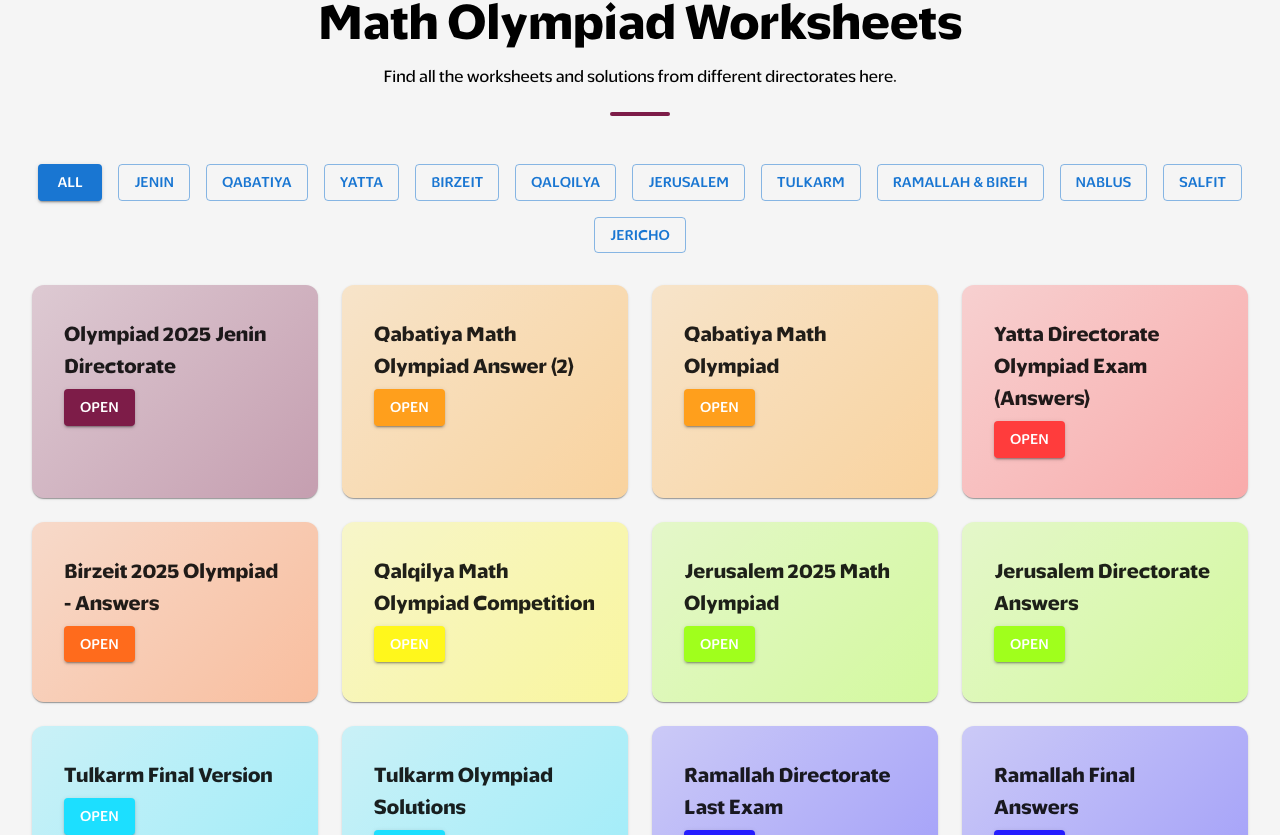
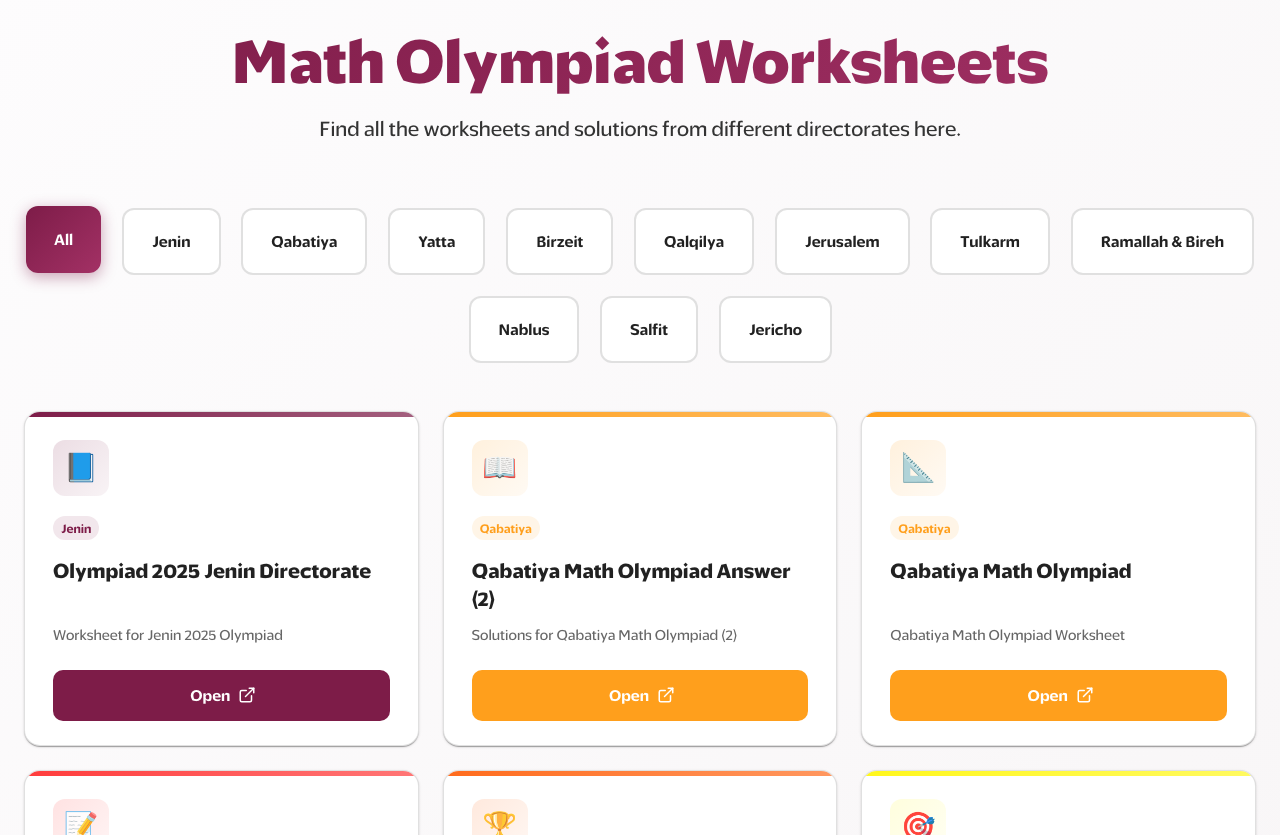
Before and after one commit to Graduation-Project-POM/FrontEnd-POM, a React (Vite) app: page /resources in a window 1280 px wide. Shown: the part 2545-3380 px from the top of the page. Built offline with nearby package versions, Linux system fonts and the light colour scheme.

Commit message:
refactor! refactor worksheet section

```diff
--- a/src/Components/ResourcesComponents/worksheets/worksheets.ts
+++ b/src/Components/ResourcesComponents/worksheets/worksheets.ts
@@ -1,20 +1,154 @@
-import type { SxProps, Theme } from "@mui/material";
+import { alpha } from "@mui/material";
+
+export const colors: Record<string, string> = {
+  Jenin: "#7D1C48",
+  Qabatiya: "#FF9F1C",
+  Yatta: "#FF3C3C",
+  Birzeit: "#FF6B1C",
+  Qalqilya: "#FFF71C",
+  Jerusalem: "#A0FF1C",
+  Tulkarm: "#1CDFFF",
+  RamallahBireh: "#241CFF",
+  Nablus: "#B71CFF",
+  Salfit: "#FF1CD9",
+  Jericho: "#FF1C27",
+};
 
 export const styles = {
-    container: { minHeight: "90vh", background: "#f5f5f5", p: 4 } as SxProps<Theme>,
-    heroWrapper: { textAlign: "center", mb: 6 } as SxProps<Theme>,
-    heroTitle: { fontWeight: "bold", mb: 2 } as SxProps<Theme>,
-    heroDesc: { maxWidth: 600, mx: "auto" } as SxProps<Theme>,
-    grid: { display: "grid", gap: 3, gridTemplateColumns: "repeat(auto-fit, minmax(280px, 1fr))", justifyContent: "center" } as SxProps<Theme>,
-    card: (color: string): SxProps<Theme> => ({
-        borderRadius: 3,
-        p: 2,
-        background: `linear-gradient(135deg, ${color}33, ${color}66)`,
-        "&:hover": { transform: "translateY(-5px)", boxShadow: "0px 10px 25px rgba(0,0,0,0.25)" },
-    }),
-    cardTitle: { fontWeight: "bold", mb: 1 } as SxProps<Theme>,
-    button: (color: string): SxProps<Theme> => ({
-        backgroundColor: color,
-        "&:hover": { filter: "brightness(1.1)" },
-    }),
+  page: (isRTL: boolean) => ({
+    minHeight: "100vh",
+    background: "linear-gradient(135deg, #fdfcfdff 0%, #f5f2f3ff 100%)",
+    py: 8,
+    direction: isRTL ? "rtl" : "ltr",
+  }),
+
+  heroTitle: {
+    fontWeight: 800,
+    mb: 2,
+    background: "linear-gradient(135deg, #7D1C48 0%, #a33165ff 100%)",
+    WebkitBackgroundClip: "text",
+    WebkitTextFillColor: "transparent",
+    backgroundClip: "text",
+  },
+
+  heroDesc: {
+    color: "#333",
+    maxWidth: 700,
+    mx: "auto",
+    fontWeight: 400,
+    lineHeight: 1.6,
+  },
+
+  filterChip: (active: boolean) => ({
+    px: 2,
+    py: 2.5,
+    height: "auto",
+    fontSize: "0.95rem",
+    fontWeight: 600,
+    borderRadius: 3,
+    transition: "all 0.3s ease",
+    ...(active
+      ? {
+          background: "linear-gradient(135deg, #7D1C48 0%, #a33165ff 100%)",
+          color: "white",
+          boxShadow: "0 4px 15px rgba(125, 28, 72, 0.4)",
+          transform: "translateY(-2px)",
+        }
+      : {
+          background: "white",
+          border: "2px solid",
+          borderColor: "divider",
+          "&:hover": {
+            borderColor: "#7D1C48",
+            transform: "translateY(-2px)",
+            boxShadow: "0 4px 12px rgba(0,0,0,0.1)",
+          },
+        }),
+  }),
+
+  card: (dir: string) => ({
+    position: "relative",
+    borderRadius: 4,
+    overflow: "hidden",
+    background: "white",
+    border: "1px solid",
+    borderColor: "divider",
+    transition: "all 0.4s cubic-bezier(0.4, 0, 0.2, 1)",
+    "&:hover": {
+      transform: "translateY(-8px)",
+      boxShadow: `0 12px 40px ${alpha(colors[dir], 0.25)}`,
+      borderColor: colors[dir],
+    },
+    "&::before": {
+      content: '""',
+      position: "absolute",
+      top: 0,
+      left: 0,
+      right: 0,
+      height: 5,
+      background: `linear-gradient(90deg, ${colors[dir]}, ${alpha(
+        colors[dir],
+        0.7
+      )})`,
+    },
+  }),
+
+  cardContent: {
+    p: 3.5,
+  },
+
+  iconBox: (dir: string) => ({
+    width: 56,
+    height: 56,
+    borderRadius: 3,
+    background: `linear-gradient(135deg, ${alpha(colors[dir], 0.15)}, ${alpha(
+      colors[dir],
+      0.05
+    )})`,
+    display: "flex",
+    alignItems: "center",
+    justifyContent: "center",
+    mb: 2.5,
+    fontSize: "1.75rem",
+  }),
+
+  directorateChip: (dir: string) => ({
+    mb: 2,
+    fontWeight: 600,
+    fontSize: "0.75rem",
+    background: alpha(colors[dir], 0.1),
+    color: colors[dir],
+    border: "none",
+  }),
+
+  title: {
+    fontWeight: 700,
+    mb: 1.5,
+    lineHeight: 1.4,
+    color: "text.primary",
+    minHeight: 56,
+  },
+
+  description: {
+    color: "text.secondary",
+    mb: 3,
+    lineHeight: 1.6,
+  },
+
+  button: (dir: string) => ({
+    py: 1.5,
+    borderRadius: 2.5,
+    fontWeight: 600,
+    fontSize: "0.95rem",
+    textTransform: "none",
+    background: colors[dir],
+    boxShadow: "none",
+    transition: "all 0.3s ease",
+    "&:hover": {
+      background: colors[dir],
+      filter: "brightness(1.1)",
+      boxShadow: `0 6px 20px ${alpha(colors[dir], 0.4)}`,
+      transform: "translateY(-2px)",
+    },
+  }),
 };
--- a/src/Components/ResourcesComponents/worksheets/worksheets.tsx
+++ b/src/Components/ResourcesComponents/worksheets/worksheets.tsx
@@ -1,222 +1,261 @@
-import { Box, Typography, Card, CardContent, Button } from "@mui/material";
-import { useState } from "react";
-import { useTranslation } from "react-i18next";
-import i18n from "../../../utils/i18n.ts";
-import { styles } from "./worksheets.ts";
+interface Worksheet {
+  title: string;
+  description: string;
+  link: string;
+  directorate: string;
+  color: string;
+  icon: string;
+}
 
-function Worksheets() {
-    const { t } = useTranslation();
-    const isRTL = i18n.language === "ar";
-    const [filter, setFilter] = useState("All");
-
-    const sheetsList = [
+const worksheets: Worksheet[] = [
   {
-            title: t("sheets.worksheets.jenin2025"),
-            description: t("sheets.desc.jenin2025"),
+    title: "sheets.worksheets.jenin2025",
+    description: "sheets.desc.jenin2025",
     link: "https://drive.google.com/file/d/12jc9IiI5QWN7rai_rfFgyhx-2omfzsVw/view?usp=drive_link",
     directorate: "Jenin",
     color: "#7D1C48",
-            icon: "📘"
+    icon: "📘",
   },
   {
-            title: t("sheets.worksheets.qabatiyaAnswers2"),
-            description: t("sheets.desc.qabatiyaAnswers2"),
+    title: "sheets.worksheets.qabatiyaAnswers2",
+    description: "sheets.desc.qabatiyaAnswers2",
     link: "https://drive.google.com/file/d/1Nevq_VQueKyQiija0VAKfgZg2t5yyMHZ/view?usp=drive_link",
     directorate: "Qabatiya",
     color: "#FF9F1C",
-            icon: "📖"
+    icon: "📖",
   },
   {
-            title: t("sheets.worksheets.qabatiyaMath"),
-            description: t("sheets.desc.qabatiyaMath"),
+    title: "sheets.worksheets.qabatiyaMath",
+    description: "sheets.desc.qabatiyaMath",
     link: "https://drive.google.com/file/d/1LBgavGJUy9rTiNq65APpCvPowhLLYwnA/view?usp=drive_link",
     directorate: "Qabatiya",
     color: "#6C4859",
-            icon: "📐"
+    icon: "📐",
   },
   {
-            title: t("sheets.worksheets.yattaExam"),
-            description: t("sheets.desc.yattaExam"),
+    title: "sheets.worksheets.yattaExam",
+    description: "sheets.desc.yattaExam",
     link: "https://drive.google.com/file/d/1jZoyfIEa_qTY6EYaCBkYxqvNXyRUzeXq/view?usp=drive_link",
     directorate: "Yatta",
     color: "#FF3C3C",
-            icon: "📝"
+    icon: "📝",
   },
   {
-            title: t("sheets.worksheets.birzeit2025"),
-            description: t("sheets.desc.birzeit2025"),
+    title: "sheets.worksheets.birzeit2025",
+    description: "sheets.desc.birzeit2025",
     link: "https://drive.google.com/file/d/1L5tm7mpicaaw_JS7gZIhOmc-fUFJMdmO/view?usp=drive_link",
     directorate: "Birzeit",
     color: "#FF6B1C",
-            icon: "🏆"
+    icon: "🏆",
   },
   {
-            title: t("sheets.worksheets.qalqilyaCompetition"),
-            description: t("sheets.desc.qalqilyaCompetition"),
+    title: "sheets.worksheets.qalqilyaCompetition",
+    description: "sheets.desc.qalqilyaCompetition",
     link: "https://drive.google.com/file/d/1sTHWPPSovFOXHCULKp62Ak_shSoDGDXX/view?usp=drive_link",
     directorate: "Qalqilya",
     color: "#FFF71C",
-            icon: "🎯"
+    icon: "🎯",
   },
   {
-            title: t("sheets.worksheets.jerusalem2025"),
-            description: t("sheets.desc.jerusalem2025"),
+    title: "sheets.worksheets.jerusalem2025",
+    description: "sheets.desc.jerusalem2025",
     link: "https://drive.google.com/file/d/1o3p185eQ-6CWho51g3H3al5Hq5watSpR/view?usp=drive_link",
     directorate: "Jerusalem",
     color: "#A0FF1C",
-            icon: "📘"
+    icon: "📘",
   },
   {
-            title: t("sheets.worksheets.jerusalemAnswers"),
-            description: t("sheets.desc.jerusalemAnswers"),
+    title: "sheets.worksheets.jerusalemAnswers",
+    description: "sheets.desc.jerusalemAnswers",
     link: "https://drive.google.com/file/d/1W-8rO6c0msbRUrSWZO8ULhsZVFqf-Xfh/view?usp=drive_link",
     directorate: "Jerusalem",
     color: "#A0FF1C",
-            icon: "📖"
+    icon: "📖",
   },
   {
-            title: t("sheets.worksheets.tulkarmFinal"),
-            description: t("sheets.desc.tulkarmFinal"),
+    title: "sheets.worksheets.tulkarmFinal",
+    description: "sheets.desc.tulkarmFinal",
     link: "https://drive.google.com/file/d/1yeTrpFE5WuM_P7xiJ912dT99NXqe0JNw/view?usp=drive_link",
     directorate: "Tulkarm",
     color: "#1CDFFF",
-            icon: "📐"
+    icon: "📐",
   },
   {
-            title: t("sheets.worksheets.tulkarmSolutions"),
-            description: t("sheets.desc.tulkarmSolutions"),
+    title: "sheets.worksheets.tulkarmSolutions",
+    description: "sheets.desc.tulkarmSolutions",
     link: "https://drive.google.com/file/d/1vmV308KK-qk7dtK0ohqvFW9dr3bYz-yI/view?usp=drive_link",
     directorate: "Tulkarm",
     color: "#1CDFFF",
-            icon: "📝"
+    icon: "📝",
   },
   {
-            title: t("sheets.worksheets.ramallahLast"),
-            description: t("sheets.desc.ramallahLast"),
+    title: "sheets.worksheets.ramallahLast",
+    description: "sheets.desc.ramallahLast",
     link: "https://drive.google.com/file/d/1mGJbwnQP3wMnbd4UFFG-C6-i0tg1iR-9/view?usp=drive_link",
     directorate: "RamallahBireh",
     color: "#241CFF",
-            icon: "🏆"
+    icon: "🏆",
   },
   {
-            title: t("sheets.worksheets.ramallahFinalAnswers"),
-            description: t("sheets.desc.ramallahFinalAnswers"),
+    title: "sheets.worksheets.ramallahFinalAnswers",
+    description: "sheets.desc.ramallahFinalAnswers",
     link: "https://drive.google.com/file/d/1RVwZPTIH014r9CK9SGm0jqOYDOpL-N1z/view?usp=drive_link",
     directorate: "RamallahBireh",
     color: "#241CFF",
-            icon: "📖"
+    icon: "📖",
   },
   {
-            title: t("sheets.worksheets.nablusFinal"),
-            description: t("sheets.desc.nablusFinal"),
+    title: "sheets.worksheets.nablusFinal",
+    description: "sheets.desc.nablusFinal",
     link: "https://drive.google.com/file/d/1R6ZvFhbKt3k9Kn_dSKD89ViBKFIXuak7/view?usp=drive_link",
     directorate: "Nablus",
     color: "#B71CFF",
-            icon: "📘"
+    icon: "📘",
   },
   {
-            title: t("sheets.worksheets.nablusAnswers"),
-            description: t("sheets.desc.nablusAnswers"),
+    title: "sheets.worksheets.nablusAnswers",
+    description: "sheets.desc.nablusAnswers",
     link: "https://drive.google.com/file/d/1u4eUNo0Gjq4dY_YdcbK1RJFkDJQeu4vQ/view?usp=drive_link",
     directorate: "Nablus",
     color: "#B71CFF",
-            icon: "📖"
+    icon: "📖",
   },
   {
-            title: t("sheets.worksheets.nablusEng"),
-            description: t("sheets.desc.nablusEng"),
+    title: "sheets.worksheets.nablusEng",
+    description: "sheets.desc.nablusEng",
     link: "https://drive.google.com/file/d/13ylGGB3oli18oYVN0sgfEUJkM1Z7ggzE/view?usp=drive_link",
     directorate: "Nablus",
     color: "#B71CFF",
-            icon: "📝"
+    icon: "📝",
   },
   {
-            title: t("sheets.worksheets.nablusQuestions"),
-            description: t("sheets.desc.nablusQuestions"),
+    title: "sheets.worksheets.nablusQuestions",
+    description: "sheets.desc.nablusQuestions",
     link: "https://drive.google.com/file/d/17jDUvIss-lya-ITciqyo5m094fDaq6_1/view?usp=drive_link",
     directorate: "Nablus",
     color: "#B71CFF",
-            icon: "📐"
+    icon: "📐",
   },
   {
-            title: t("sheets.worksheets.salfitAnswers"),
-            description: t("sheets.desc.salfitAnswers"),
+    title: "sheets.worksheets.salfitAnswers",
+    description: "sheets.desc.salfitAnswers",
     link: "https://drive.google.com/file/d/1m85o8CgVl9OkF-Ok4VOlZ7Fw1wipwpqn/view?usp=drive_link",
     directorate: "Salfit",
     color: "#FF1CD9",
-            icon: "📖"
+    icon: "📖",
   },
   {
-            title: t("sheets.worksheets.jericho2025"),
-            description: t("sheets.desc.jericho2025"),
+    title: "sheets.worksheets.jericho2025",
+    description: "sheets.desc.jericho2025",
     link: "https://drive.google.com/file/d/1QMfY5cl_fTAl9N086p48-EDm6BVmYbv/view?usp=drive_link",
     directorate: "Jericho",
     color: "#FF1C27",
-            icon: "📘"
-        }
+    icon: "📘",
+  },
 ];
 
-    const colors: Record<string, string> = {
-        Jenin: "#7D1C48",
-        Qabatiya: "#FF9F1C",
-        Yatta: "#FF3C3C",
-        Birzeit: "#FF6B1C",
-        Qalqilya: "#FFF71C",
-        Jerusalem: "#A0FF1C",
-        Tulkarm: "#1CDFFF",
-        RamallahBireh: "#241CFF",
-        Nablus: "#B71CFF",
-        Salfit: "#FF1CD9",
-        Jericho: "#FF1C27",
-    };
+import { useState } from "react";
+import {
+  Box,
+  Typography,
+  Card,
+  CardContent,
+  Button,
+  Container,
+  Chip,
+  Stack,
+} from "@mui/material";
+import { useTranslation } from "react-i18next";
+import { ExternalLink } from "lucide-react";
+import i18n from "../../../utils/i18n";
+import { styles } from "./worksheets";
 
+export default function Worksheets() {
+  const { t } = useTranslation();
+  const isRTL = i18n.language === "ar";
+  const [activeFilter, setActiveFilter] = useState("All");
 
-    const directorates = ["All", ...Array.from(new Set(sheetsList.map(s => s.directorate)))];
-
-    const filteredSheets =
-        filter === "All"
-            ? sheetsList
-            : sheetsList.filter(s => s.directorate === filter);
+  const directorates = [
+    "All",
+    ...new Set(worksheets.map((w) => w.directorate)),
+  ];
+  const filtered =
+    activeFilter === "All"
+      ? worksheets
+      : worksheets.filter((w) => w.directorate === activeFilter);
 
   return (
-        <Box sx={{ ...styles.container, direction: isRTL ? "rtl" : "ltr" }}>
+    <Box sx={styles.page(isRTL)}>
+      <Container maxWidth="xl">
         {/* Hero */}
-            <Box sx={styles.heroWrapper}>
-                <Typography variant="h3" sx={styles.heroTitle}>
+        <Box textAlign="center" mb={8}>
+          <Typography variant="h2" sx={styles.heroTitle}>
             {t("sheets.heroTitle")}
           </Typography>
-                <Typography variant="body1" sx={styles.heroDesc}>
+          <Typography variant="h6" sx={styles.heroDesc}>
             {t("sheets.heroDesc")}
           </Typography>
-                <Box sx={{ width: 60, height: 4, backgroundColor: "#7D1C48", borderRadius: 2, mx: "auto", mt: 3 }} />
         </Box>
 
-            <Box sx={{ display: "flex", gap: 2, flexWrap: "wrap", justifyContent: "center", mb: 4 }}>
-                {directorates.map(dir => (
+        {/* Filters */}
+        <Stack
+          direction="row"
+          spacing={2.6}
+          rowGap={2.6}
+          flexWrap="wrap"
+          justifyContent="center"
+          sx={{ mb: 6 }}
+        >
+          {directorates.map((dir) => (
+            <Chip
+              key={dir}
+              label={
+                dir === "All"
+                  ? t("common.all")
+                  : t(`sheets.directorates.${dir}`)
+              }
+              onClick={() => setActiveFilter(dir)}
+              sx={styles.filterChip(activeFilter === dir)}
+            />
+          ))}
+        </Stack>
+        <Box
+          sx={{
+            display: "grid",
+            gap: 3,
+            gridTemplateColumns: {
+              xs: "1fr",
+              sm: "repeat(auto-fill, minmax(320px, 1fr))",
+            },
+          }}
+        >
+          {filtered.map((w) => (
+            <Card key={w.link} sx={styles.card(w.directorate)}>
+              <CardContent sx={styles.cardContent}>
+                <Box sx={styles.iconBox(w.directorate)}>{w.icon}</Box>
+
+                <Chip
+                  label={t(`sheets.directorates.${w.directorate}`)}
+                  size="small"
+                  sx={styles.directorateChip(w.directorate)}
+                />
+
+                <Typography variant="h6" sx={styles.title}>
+                  {t(w.title)}
+                </Typography>
+
+                <Typography variant="body2" sx={styles.description}>
+                  {t(w.description)}
+                </Typography>
+
                 <Button
-                        key={dir}
-                        variant={filter === dir ? "contained" : "outlined"}
-                        color="primary"
-                        onClick={() => setFilter(dir)}
-                    >
-                        {dir === "All" ? t("common.all") : t(`sheets.directorates.${dir}`)}
-                    </Button>
-                ))}
-            </Box>
-
-            <Box sx={styles.grid}>
-                {filteredSheets.map(sheet => (
-                    <Card key={sheet.link} sx={styles.card(colors[sheet.directorate] || "#FF9F1C")}>
-                        <CardContent>
-                            <Typography variant="h6" sx={styles.cardTitle}>
-                                {sheet.title}
-                            </Typography>
-                            <Button
-                                href={sheet.link}
+                  href={w.link}
                   target="_blank"
                   rel="noopener noreferrer"
                   variant="contained"
-                                sx={styles.button(colors[sheet.directorate] || "#FF9F1C")}
+                  fullWidth
+                  endIcon={<ExternalLink size={18} />}
+                  sx={styles.button(w.directorate)}
                 >
                   {t("sheets.open")}
                 </Button>
@@ -224,8 +263,7 @@ function Worksheets() {
             </Card>
           ))}
         </Box>
+      </Container>
     </Box>
   );
 }
-
-export default Worksheets;
```
Lines whose indentation alone changed are shown as unchanged.
